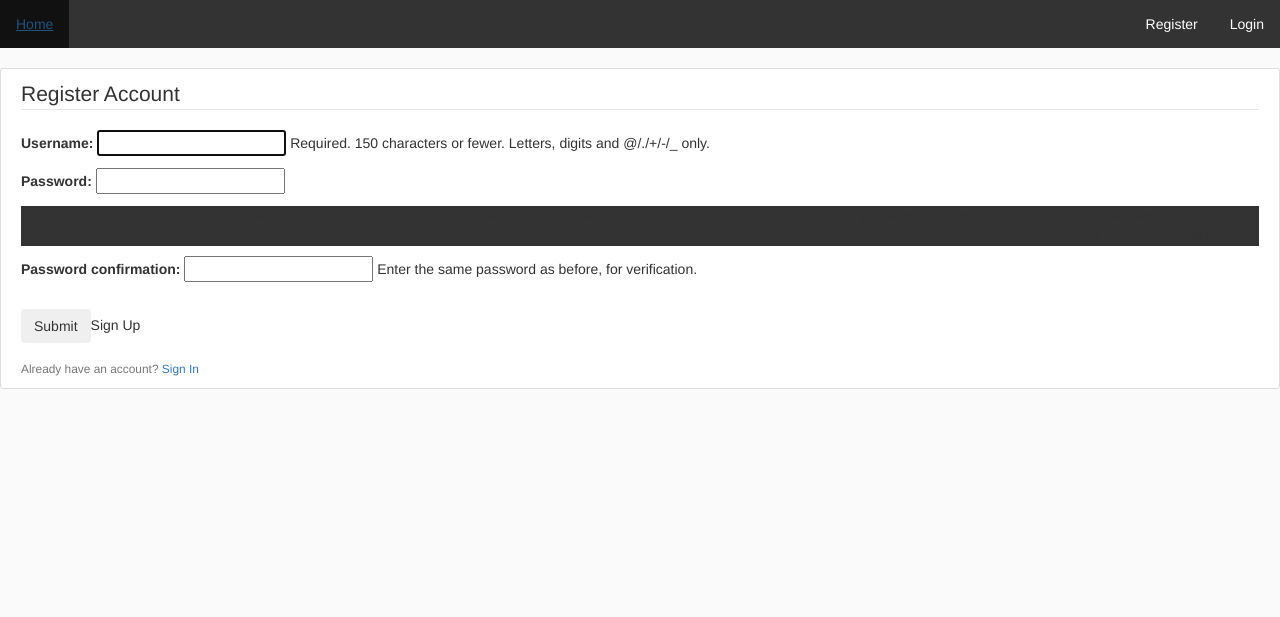
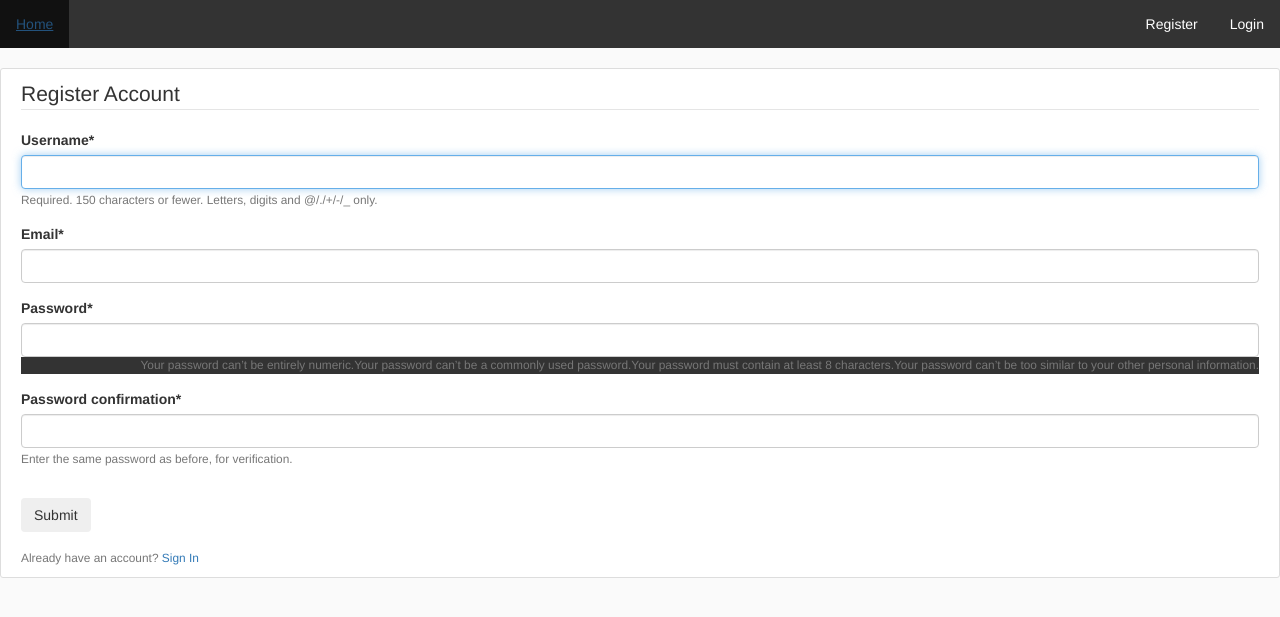
Before and after one commit to 253Youssef/WebAnalytics-Project, a Django app: page /register/ in a window 1280 px wide. Shown: the top 617 px of the page. Run offline with Django 3.2, Linux system fonts and the light colour scheme; some libraries are stand-ins or nearby versions.

Commit message:
Additional Email Field + Crispy Forms
Added email field for the user registration form, and installed django crispy form for form styling.

```diff
--- /dev/null
+++ b/web_analytics_project/user/forms.py
@@ -0,0 +1,10 @@
+from django import forms
+from django.contrib.auth.models import User
+from django.contrib.auth.forms import UserCreationForm
+
+class UserRegisterForm(UserCreationForm):
+    email = forms.EmailField()
+
+    class Meta:
+        model = User
+        fields = ['username', 'email', 'password1', 'password2']
--- a/web_analytics_project/user/templates/user/register.html
+++ b/web_analytics_project/user/templates/user/register.html
@@ -1,14 +1,15 @@
 {% extends "mainapp/base.html" %}
+{% load crispy_forms_tags %}
 {% block content %}
   <div class="content-section">
     <form method="POST">
       {% csrf_token %}
       <fieldset class="form-group">
         <legend class="border-bottom mb-4">Register Account</legend>
-        {{ form.as_p }}
+        {{ form|crispy }}
       </fieldset>
       <div class="form-group">
-        <input class="btn btn-outline-info" type="submit">Sign Up</input>
+        <input class="btn btn-outline-info" type="submit"></input>
       </div>
     </form>
     <div class="border-top pt-3">
--- a/web_analytics_project/user/views.py
+++ b/web_analytics_project/user/views.py
@@ -1,21 +1,23 @@
 from django.shortcuts import render, redirect
 from django.contrib.auth.forms import UserCreationForm
 from django.contrib import messages
+from .forms import UserRegisterForm
 
 # Create your views here.
 
 def register(request):
     if request.method == 'POST':
-        form = UserCreationForm(request.POST)
+        form = UserRegisterForm(request.POST)
         if form.is_valid():
+            form.save()
             username = form.cleaned_data.get('username')
             messages.success(request, f'Account created successfully for {username}!')
             return redirect('mainapp:home')
         else:
             messages.error(request, f'Account not created successfully!!!')
-            return redirect('mainapp:home')
+            return redirect('register')
     else:
-        form = UserCreationForm()
+        form = UserRegisterForm()
     return render(request, 'user/register.html', {'form':form})
 
 def login(request):
--- a/web_analytics_project/web_analytics_project/settings.py
+++ b/web_analytics_project/web_analytics_project/settings.py
@@ -33,6 +33,7 @@ ALLOWED_HOSTS = []
 INSTALLED_APPS = [
     'mainapp.apps.MainappConfig',
     'user.apps.UserConfig',
+    'crispy_forms',
     'django.contrib.admin',
     'django.contrib.auth',
     'django.contrib.contenttypes',
@@ -120,3 +121,5 @@ USE_TZ = True
 # https://docs.djangoproject.com/en/2.2/howto/static-files/
 
 STATIC_URL = '/static/'
+
+CRISPY_TEMPLATE_PACK = 'bootstrap4'
```
Also changed, not shown: web_analytics_project/db.sqlite3.
